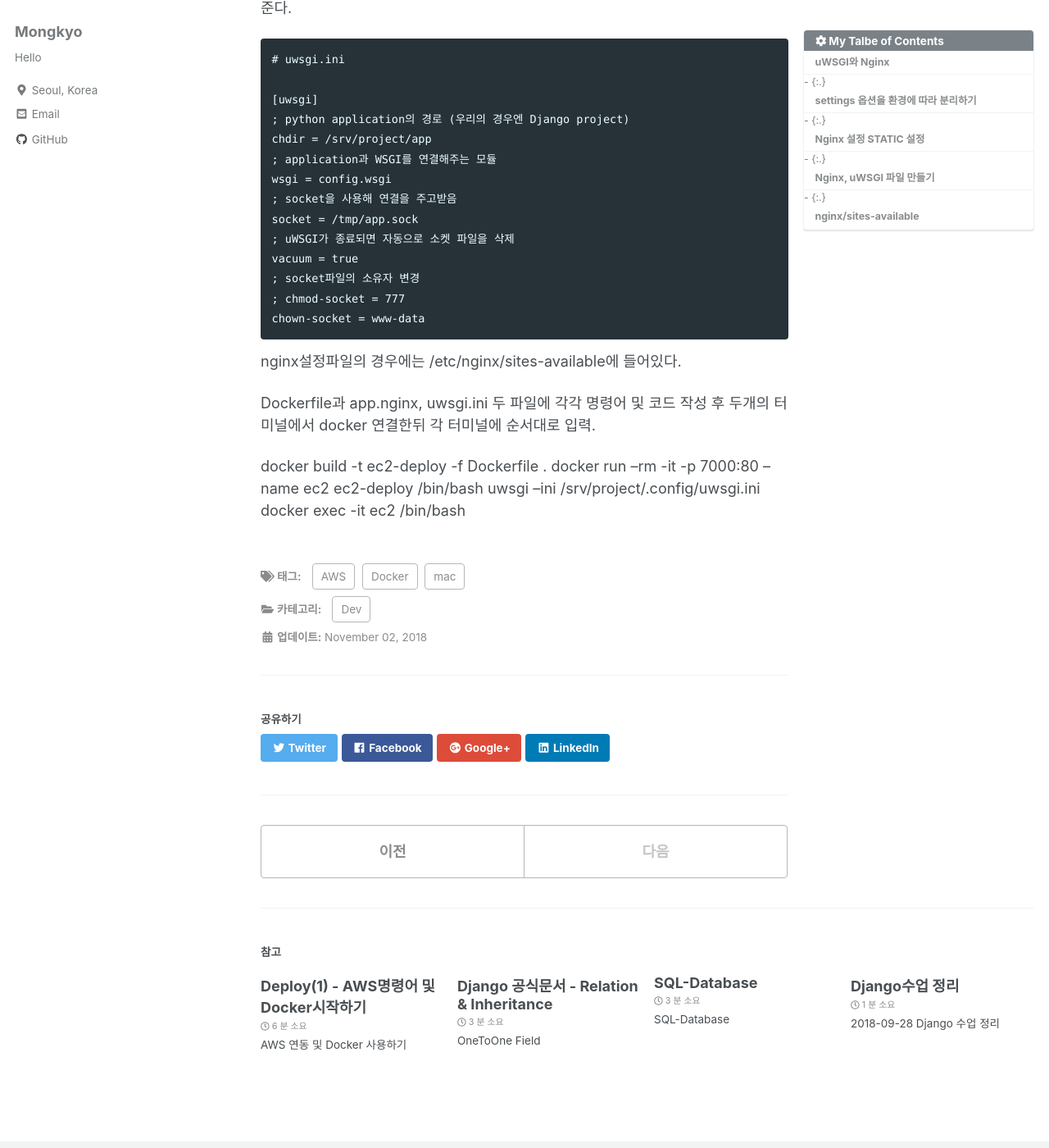
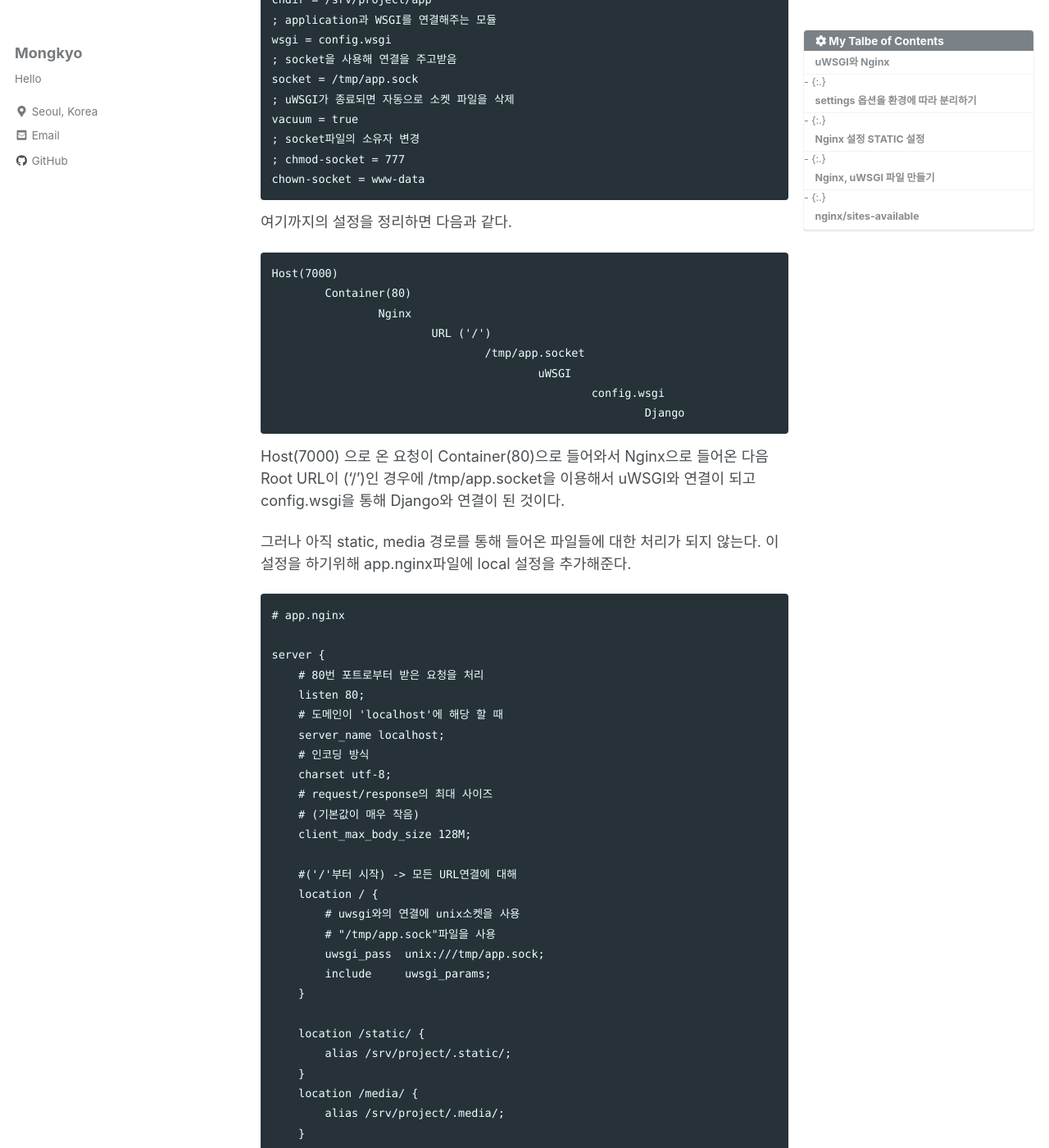
Before and after one commit to mongkyo/mongkyo.github.io, a Jekyll site: the page built from _posts/2018-11-02-Deploy-2.md, in a window 1280 px wide and 1400 px high, scrolled down 11844 px. Shown: the whole window at 82% size. Built offline with Jekyll 4.4.1, drawn with Linux system fonts in a browser that asks for light colours; nearby versions of some CDN libraries; some of the changed text lies outside the part shown.

Commit message:
modified Deploy2.md

````diff
--- a/_posts/2018-11-02-Deploy-2.md
+++ b/_posts/2018-11-02-Deploy-2.md
@@ -402,21 +395,52 @@ vacuum = true
 chown-socket = www-data
 ```
 
+여기까지의 설정을 정리하면 다음과 같다.
 
+```
+Host(7000)
+	Container(80)
+		Nginx
+			URL ('/')
+				/tmp/app.socket
+					uWSGI
+						config.wsgi
+							Django
+```
+Host(7000) 으로 온 요청이 Container(80)으로 들어와서 Nginx으로 들어온 다음 Root URL이 ('/')인 경우에 /tmp/app.socket을 이용해서 uWSGI와 연결이 되고 config.wsgi을 통해 Django와 연결이
+된 것이다.
 
+그러나 아직 static, media 경로를 통해 들어온 파일들에 대한 처리가 되지 않는다. 이 설정을 하기위해 app.nginx파일에 local 설정을 추가해준다.
 
+```
+# app.nginx
 
+server {
+    # 80번 포트로부터 받은 요청을 처리
+    listen 80;
+    # 도메인이 'localhost'에 해당 할 때
+    server_name localhost;
+    # 인코딩 방식
+    charset utf-8;
+    # request/response의 최대 사이즈
+    # (기본값이 매우 작음)
+    client_max_body_size 128M;
 
+    #('/'부터 시작) -> 모든 URL연결에 대해
+    location / {
+        # uwsgi와의 연결에 unix소켓을 사용
+        # "/tmp/app.sock"파일을 사용
+        uwsgi_pass  unix:///tmp/app.sock;
+        include     uwsgi_params;
+    }
 
-nginx설정파일의 경우에는 /etc/nginx/sites-available에 들어있다.
+    location /static/ {
+        alias /srv/project/.static/;
+    }
+    location /media/ {
+        alias /srv/project/.media/;
+    }
+}
+```
 
-
-
-
-
-Dockerfile과 app.nginx, uwsgi.ini 두 파일에 각각 명령어 및 코드 작성 후 두개의 터미널에서 docker 연결한뒤 각 터미널에 순서대로 입력.
-
-docker build -t ec2-deploy -f Dockerfile .
-docker run --rm -it -p 7000:80 --name ec2 ec2-deploy /bin/bash
-uwsgi --ini /srv/project/.config/uwsgi.ini
-docker exec -it ec2 /bin/bash
+alias를 이용해서 static과 media 경로를 통해 들어온 파일들을 Django까지 가지않고 alias설정해준 경로에서 처리하게 한다.
````
Also changed, not shown: other parts of _posts/2018-11-02-Deploy-2.md (+0 -7 lines).
